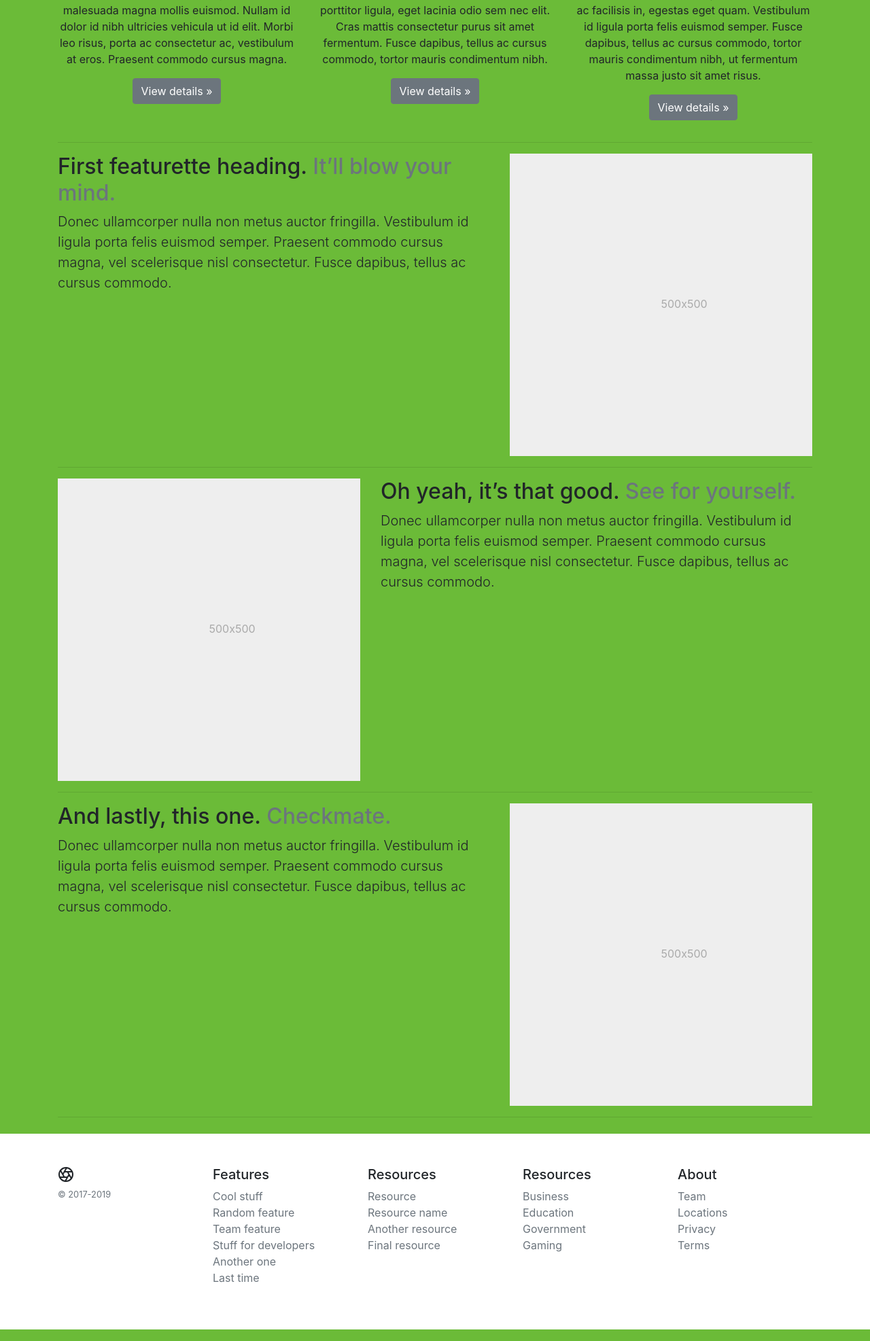
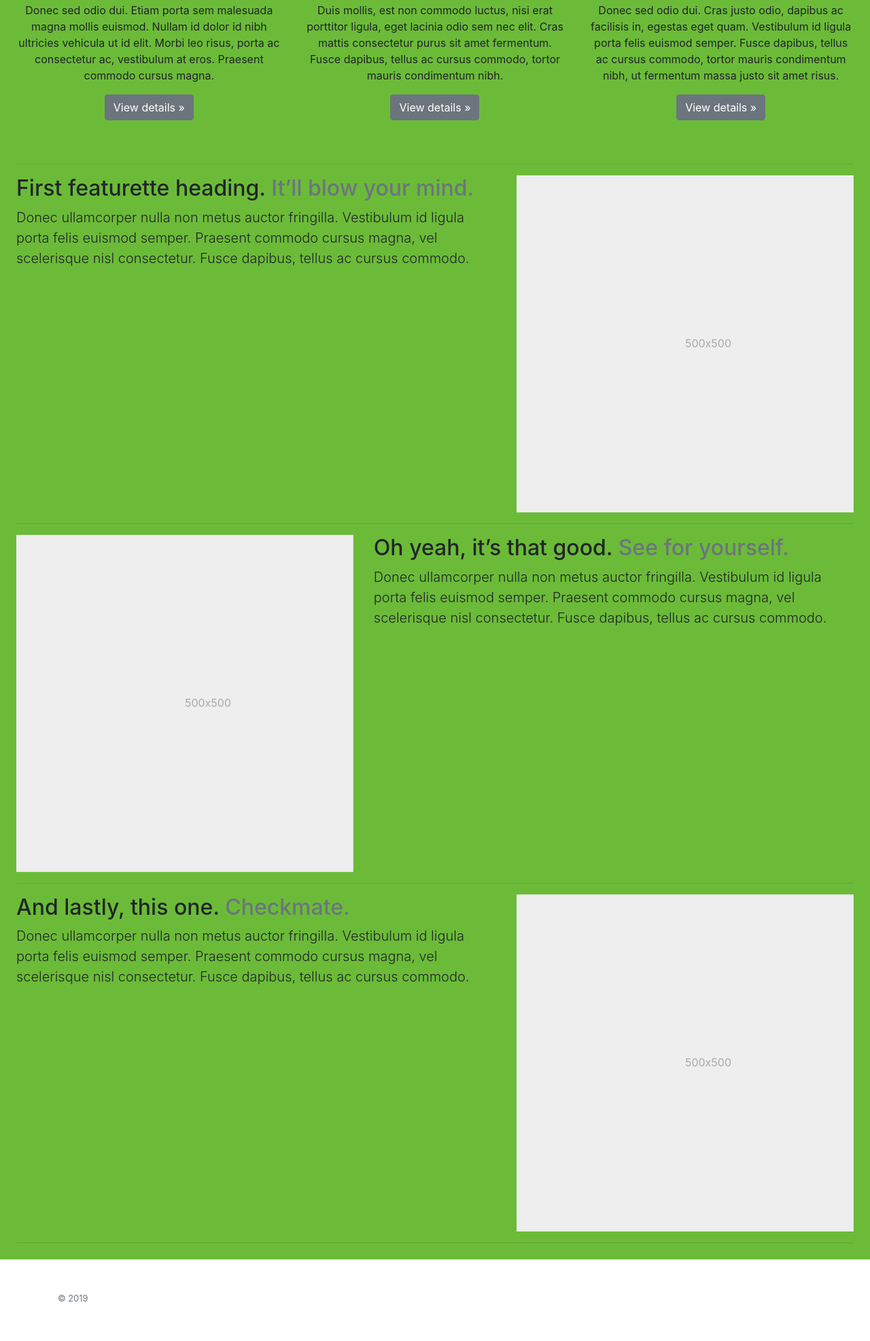
Before and after one commit to AdeoroM/Recytechco, a plain HTML site: page information.html in a window 1280 px wide. Shown: the part 347-2320 px from the top of the page at 68% size. Drawn offline with nearby package versions, Linux system fonts and the light colour scheme.

Commit message:
Second Commit

```diff
--- a/idea.html
+++ b/idea.html
@@ -0,0 +1,133 @@
+<html lang="en">
+  <head>
+    <meta charset="UTF-8" />
+    <meta name="viewport" content="width=device-width, initial-scale=1.0" />
+    <meta http-equiv="X-UA-Compatible" content="ie=edge" />
+    <link rel="stylesheet" href="/assets/css/style.css" />
+    <script
+      src="https://code.jquery.com/jquery-3.3.1.slim.min.js"
+      integrity="sha384-q8i/X+965DzO0rT7abK41JStQIAqVgRVzpbzo5smXKp4YfRvH+8abtTE1Pi6jizo"
+      crossorigin="anonymous"
+    ></script>
+    <script
+      src="https://cdnjs.cloudflare.com/ajax/libs/popper.js/1.14.7/umd/popper.min.js"
+      integrity="sha384-UO2eT0CpHqdSJQ6hJty5KVphtPhzWj9WO1clHTMGa3JDZwrnQq4sF86dIHNDz0W1"
+      crossorigin="anonymous"
+    ></script>
+    <script
+      src="https://stackpath.bootstrapcdn.com/bootstrap/4.3.1/js/bootstrap.min.js"
+      integrity="sha384-JjSmVgyd0p3pXB1rRibZUAYoIIy6OrQ6VrjIEaFf/nJGzIxFDsf4x0xIM+B07jRM"
+      crossorigin="anonymous"
+    ></script>
+    <link
+      rel="stylesheet"
+      href="https://stackpath.bootstrapcdn.com/bootstrap/4.3.1/css/bootstrap.min.css"
+      integrity="sha384-ggOyR0iXCbMQv3Xipma34MD+dH/1fQ784/j6cY/iJTQUOhcWr7x9JvoRxT2MZw1T"
+      crossorigin="anonymous"
+    />
+
+    <title>RECYTECHCO</title>
+    <link rel="shortcut icon" href="/assets/image/recytechco-icon.ico" />
+  </head>
+  <body style="background-color:  #6BBB38">
+    <header class="site-header sticky-top ">
+      <nav
+        class="d-flex justify-content-center navbar navbar-expand-sm navbar-light text-center  "
+        style="background-color: white"
+        id="nav-bar"
+      >
+        <div class="container justify-content-center" id="container">
+          <a class="navbar-brand " href="/index.html">
+            <img
+              src="/assets/image/recytechco.jpg"
+              width="170px"
+              height="90px"
+            />
+          </a>
+          <button
+            class="navbar-toggler"
+            type="button"
+            data-toggle="collapse"
+            data-target="#navbarSupportedContent"
+            aria-controls="navbarSupportedContent"
+            aria-expanded="false"
+            aria-label="Toggle navigation"
+          >
+            <span class="navbar-toggler-icon"></span>
+          </button>
+          <div
+            class="collapse navbar-collapse d-flex flex-grow-1 justify-content-center"
+            id="navbarSupportedContent"
+          >
+            <ul class="navbar-nav ">
+              <li class="nav-item active">
+                <a class="nav-link h4 text-success" href="index.html"
+                  >Inicio <span class="sr-only">(current)</span></a
+                >
+              </li>
+              <li class="nav-item ">
+                <a
+                  class="nav-link h4 text-success"
+                  href="/recolection-point.html"
+                  >Puntos de recolección</a
+                >
+              </li>
+              <li class="nav-item dropdown">
+                <a
+                  class="nav-link dropdown-toggle h4 text-success"
+                  href="#"
+                  id="navbarDropdown"
+                  role="button"
+                  data-toggle="dropdown"
+                  aria-haspopup="true"
+                  aria-expanded="false"
+                >
+                  ¿Quíenes somos?
+                </a>
+                <div class="dropdown-menu" aria-labelledby="navbarDropdown">
+                  <a
+                    class="dropdown-item h5 text-success"
+                    href="/information.html"
+                    >¿Cómo lo hacemos?</a
+                  >
+                  <a class="dropdown-item h5 text-success" href="#"
+                    >Nuestra idea</a
+                  >
+                  <div class="dropdown-divider"></div>
+                  <a class="dropdown-item h5 text-success" href="#"
+                    >Contactanos</a
+                  >
+                </div>
+              </li>
+            </ul>
+          </div>
+        </div>
+      </nav>
+    </header>
+    <div>
+      <nav
+        id="carouselExampleIndicators"
+        class="carousel slide"
+        data-ride="carousel"
+      >
+        <ol class="carousel-indicators">
+          <li
+            data-target="#carouselExampleIndicators"
+            data-slide-to="0"
+            class="active"
+          ></li>
+          <li data-target="#carouselExampleIndicators" data-slide-to="1"></li>
+          <li data-target="#carouselExampleIndicators" data-slide-to="2"></li>
+        </ol>
+
+    <footer class="py-5 bg-white">
+      <div class="container">
+        <div class="row">
+          <div class="col-12 col-md">
+            <small class="d-block mb-3 text-muted">© 2019</small>
+          </div>
+        </div>
+      </div>
+    </footer>
+  </body>
+</html>
--- a/information.html
+++ b/information.html
@@ -89,7 +89,7 @@
                   <a class="dropdown-item h5 text-success" href="#"
                     >¿Cómo lo hacemos?</a
                   >
-                  <a class="dropdown-item h5 text-success" href="#"
+                  <a class="dropdown-item h5 text-success" href="idea.html"
                     >Nuestra idea</a
                   >
                   <div class="dropdown-divider"></div>
@@ -104,137 +104,196 @@
       </nav>
     </header>
     <div class="m-4">
-        <div class="container">
-            <!-- Three columns of text below the carousel -->
-            <div class="row">
+      <div class="row my-5">
         <div class="col-lg-4 text-center">
-                <svg class="bd-placeholder-img rounded-circle" width="140" height="140" xmlns="http://www.w3.org/2000/svg" preserveAspectRatio="xMidYMid slice" focusable="false" role="img" aria-label="Placeholder: 140x140"><title>Placeholder</title><rect width="100%" height="100%" fill="#777"></rect><text x="50%" y="50%" fill="#777" dy=".3em">140x140</text></svg>
+          <svg
+            class="bd-placeholder-img rounded-circle"
+            width="140"
+            height="140"
+            xmlns="http://www.w3.org/2000/svg"
+            preserveAspectRatio="xMidYMid slice"
+            focusable="false"
+            role="img"
+            aria-label="Placeholder: 140x140"
+          >
+            <title>Placeholder</title>
+            <rect width="100%" height="100%" fill="#777"></rect>
+            <text x="50%" y="50%" fill="#777" dy=".3em">140x140</text>
+          </svg>
           <h2>Heading</h2>
-                <p>Donec sed odio dui. Etiam porta sem malesuada magna mollis euismod. Nullam id dolor id nibh ultricies vehicula ut id elit. Morbi leo risus, porta ac consectetur ac, vestibulum at eros. Praesent commodo cursus magna.</p>
-                <p><a class="btn btn-secondary" href="#" role="button">View details »</a></p>
-              </div><!-- /.col-lg-4 -->
+          <p>
+            Donec sed odio dui. Etiam porta sem malesuada magna mollis euismod.
+            Nullam id dolor id nibh ultricies vehicula ut id elit. Morbi leo
+            risus, porta ac consectetur ac, vestibulum at eros. Praesent commodo
+            cursus magna.
+          </p>
+          <p>
+            <a class="btn btn-secondary" href="#" role="button"
+              >View details »</a
+            >
+          </p>
+        </div>
         <div class="col-lg-4 text-center">
-                <svg class="bd-placeholder-img rounded-circle" width="140" height="140" xmlns="http://www.w3.org/2000/svg" preserveAspectRatio="xMidYMid slice" focusable="false" role="img" aria-label="Placeholder: 140x140"><title>Placeholder</title><rect width="100%" height="100%" fill="#777"></rect><text x="50%" y="50%" fill="#777" dy=".3em">140x140</text></svg>
+          <svg
+            class="bd-placeholder-img rounded-circle"
+            width="140"
+            height="140"
+            xmlns="http://www.w3.org/2000/svg"
+            preserveAspectRatio="xMidYMid slice"
+            focusable="false"
+            role="img"
+            aria-label="Placeholder: 140x140"
+          >
+            <title>Placeholder</title>
+            <rect width="100%" height="100%" fill="#777"></rect>
+            <text x="50%" y="50%" fill="#777" dy=".3em">140x140</text>
+          </svg>
           <h2>Heading</h2>
-                <p>Duis mollis, est non commodo luctus, nisi erat porttitor ligula, eget lacinia odio sem nec elit. Cras mattis consectetur purus sit amet fermentum. Fusce dapibus, tellus ac cursus commodo, tortor mauris condimentum nibh.</p>
-                <p><a class="btn btn-secondary" href="#" role="button">View details »</a></p>
-              </div><!-- /.col-lg-4 -->
+          <p>
+            Duis mollis, est non commodo luctus, nisi erat porttitor ligula,
+            eget lacinia odio sem nec elit. Cras mattis consectetur purus sit
+            amet fermentum. Fusce dapibus, tellus ac cursus commodo, tortor
+            mauris condimentum nibh.
+          </p>
+          <p>
+            <a class="btn btn-secondary" href="#" role="button"
+              >View details »</a
+            >
+          </p>
+        </div>
         <div class="col-lg-4 text-center">
-                <svg class="bd-placeholder-img rounded-circle" width="140" height="140" xmlns="http://www.w3.org/2000/svg" preserveAspectRatio="xMidYMid slice" focusable="false" role="img" aria-label="Placeholder: 140x140"><title>Placeholder</title><rect width="100%" height="100%" fill="#777"></rect><text x="50%" y="50%" fill="#777" dy=".3em">140x140</text></svg>
+          <svg
+            class="bd-placeholder-img rounded-circle"
+            width="140"
+            height="140"
+            xmlns="http://www.w3.org/2000/svg"
+            preserveAspectRatio="xMidYMid slice"
+            focusable="false"
+            role="img"
+            aria-label="Placeholder: 140x140"
+          >
+            <title>Placeholder</title>
+            <rect width="100%" height="100%" fill="#777"></rect>
+            <text x="50%" y="50%" fill="#777" dy=".3em">140x140</text>
+          </svg>
           <h2>Heading</h2>
-                <p>Donec sed odio dui. Cras justo odio, dapibus ac facilisis in, egestas eget quam. Vestibulum id ligula porta felis euismod semper. Fusce dapibus, tellus ac cursus commodo, tortor mauris condimentum nibh, ut fermentum massa justo sit amet risus.</p>
-                <p><a class="btn btn-secondary" href="#" role="button">View details »</a></p>
-              </div><!-- /.col-lg-4 -->
-            </div><!-- /.row -->
+          <p>
+            Donec sed odio dui. Cras justo odio, dapibus ac facilisis in,
+            egestas eget quam. Vestibulum id ligula porta felis euismod semper.
+            Fusce dapibus, tellus ac cursus commodo, tortor mauris condimentum
+            nibh, ut fermentum massa justo sit amet risus.
+          </p>
+          <p>
+            <a class="btn btn-secondary" href="#" role="button"
+              >View details »</a
+            >
+          </p>
+        </div>
+      </div>
+      <hr class="featurette-divider" />
+      <div class="row featurette">
+        <div class="col-md-7">
+          <h2 class="featurette-heading">
+            First featurette heading.
+            <span class="text-muted">It’ll blow your mind.</span>
+          </h2>
+          <p class="lead">
+            Donec ullamcorper nulla non metus auctor fringilla. Vestibulum id
+            ligula porta felis euismod semper. Praesent commodo cursus magna,
+            vel scelerisque nisl consectetur. Fusce dapibus, tellus ac cursus
+            commodo.
+          </p>
+        </div>
+        <div class="col-md-5">
+          <svg
+            class="bd-placeholder-img bd-placeholder-img-lg featurette-image img-fluid mx-auto"
+            width="500"
+            height="500"
+            xmlns="http://www.w3.org/2000/svg"
+            preserveAspectRatio="xMidYMid slice"
+            focusable="false"
+            role="img"
+            aria-label="Placeholder: 500x500"
+          >
+            <title>Placeholder</title>
+            <rect width="100%" height="100%" fill="#eee"></rect>
+            <text x="50%" y="50%" fill="#aaa" dy=".3em">500x500</text>
+          </svg>
+        </div>
+      </div>
 
+      <hr class="featurette-divider" />
 
-            <!-- START THE FEATURETTES -->
+      <div class="row featurette">
+        <div class="col-md-7 order-md-2">
+          <h2 class="featurette-heading">
+            Oh yeah, it’s that good.
+            <span class="text-muted">See for yourself.</span>
+          </h2>
+          <p class="lead">
+            Donec ullamcorper nulla non metus auctor fringilla. Vestibulum id
+            ligula porta felis euismod semper. Praesent commodo cursus magna,
+            vel scelerisque nisl consectetur. Fusce dapibus, tellus ac cursus
+            commodo.
+          </p>
+        </div>
+        <div class="col-md-5 order-md-1">
+          <svg
+            class="bd-placeholder-img bd-placeholder-img-lg featurette-image img-fluid mx-auto"
+            width="500"
+            height="500"
+            xmlns="http://www.w3.org/2000/svg"
+            preserveAspectRatio="xMidYMid slice"
+            focusable="false"
+            role="img"
+            aria-label="Placeholder: 500x500"
+          >
+            <title>Placeholder</title>
+            <rect width="100%" height="100%" fill="#eee"></rect>
+            <text x="50%" y="50%" fill="#aaa" dy=".3em">500x500</text>
+          </svg>
+        </div>
+      </div>
 
-            <hr class="featurette-divider">
+      <hr class="featurette-divider" />
 
       <div class="row featurette">
         <div class="col-md-7">
-                <h2 class="featurette-heading">First featurette heading. <span class="text-muted">It’ll blow your mind.</span></h2>
-                <p class="lead">Donec ullamcorper nulla non metus auctor fringilla. Vestibulum id ligula porta felis euismod semper. Praesent commodo cursus magna, vel scelerisque nisl consectetur. Fusce dapibus, tellus ac cursus commodo.</p>
+          <h2 class="featurette-heading">
+            And lastly, this one. <span class="text-muted">Checkmate.</span>
+          </h2>
+          <p class="lead">
+            Donec ullamcorper nulla non metus auctor fringilla. Vestibulum id
+            ligula porta felis euismod semper. Praesent commodo cursus magna,
+            vel scelerisque nisl consectetur. Fusce dapibus, tellus ac cursus
+            commodo.
+          </p>
         </div>
         <div class="col-md-5">
-                <svg class="bd-placeholder-img bd-placeholder-img-lg featurette-image img-fluid mx-auto" width="500" height="500" xmlns="http://www.w3.org/2000/svg" preserveAspectRatio="xMidYMid slice" focusable="false" role="img" aria-label="Placeholder: 500x500"><title>Placeholder</title><rect width="100%" height="100%" fill="#eee"></rect><text x="50%" y="50%" fill="#aaa" dy=".3em">500x500</text></svg>
+          <svg
+            class="bd-placeholder-img bd-placeholder-img-lg featurette-image img-fluid mx-auto"
+            width="500"
+            height="500"
+            xmlns="http://www.w3.org/2000/svg"
+            preserveAspectRatio="xMidYMid slice"
+            focusable="false"
+            role="img"
+            aria-label="Placeholder: 500x500"
+          >
+            <title>Placeholder</title>
+            <rect width="100%" height="100%" fill="#eee"></rect>
+            <text x="50%" y="50%" fill="#aaa" dy=".3em">500x500</text>
+          </svg>
         </div>
       </div>
 
-            <hr class="featurette-divider">
-
-            <div class="row featurette">
-              <div class="col-md-7 order-md-2">
-                <h2 class="featurette-heading">Oh yeah, it’s that good. <span class="text-muted">See for yourself.</span></h2>
-                <p class="lead">Donec ullamcorper nulla non metus auctor fringilla. Vestibulum id ligula porta felis euismod semper. Praesent commodo cursus magna, vel scelerisque nisl consectetur. Fusce dapibus, tellus ac cursus commodo.</p>
-              </div>
-              <div class="col-md-5 order-md-1">
-                <svg class="bd-placeholder-img bd-placeholder-img-lg featurette-image img-fluid mx-auto" width="500" height="500" xmlns="http://www.w3.org/2000/svg" preserveAspectRatio="xMidYMid slice" focusable="false" role="img" aria-label="Placeholder: 500x500"><title>Placeholder</title><rect width="100%" height="100%" fill="#eee"></rect><text x="50%" y="50%" fill="#aaa" dy=".3em">500x500</text></svg>
-              </div>
-            </div>
-
-            <hr class="featurette-divider">
-
-            <div class="row featurette">
-              <div class="col-md-7">
-                <h2 class="featurette-heading">And lastly, this one. <span class="text-muted">Checkmate.</span></h2>
-                <p class="lead">Donec ullamcorper nulla non metus auctor fringilla. Vestibulum id ligula porta felis euismod semper. Praesent commodo cursus magna, vel scelerisque nisl consectetur. Fusce dapibus, tellus ac cursus commodo.</p>
-              </div>
-              <div class="col-md-5">
-                <svg class="bd-placeholder-img bd-placeholder-img-lg featurette-image img-fluid mx-auto" width="500" height="500" xmlns="http://www.w3.org/2000/svg" preserveAspectRatio="xMidYMid slice" focusable="false" role="img" aria-label="Placeholder: 500x500"><title>Placeholder</title><rect width="100%" height="100%" fill="#eee"></rect><text x="50%" y="50%" fill="#aaa" dy=".3em">500x500</text></svg>
-              </div>
-            </div>
-
-            <hr class="featurette-divider">
-
-            <!-- /END THE FEATURETTES -->
-
-          </div>
+      <hr class="featurette-divider" />
     </div>
     <footer class="py-5 bg-white">
       <div class="container">
         <div class="row">
           <div class="col-12 col-md">
-            <svg
-              xmlns="http://www.w3.org/2000/svg"
-              width="24"
-              height="24"
-              fill="none"
-              stroke="currentColor"
-              stroke-linecap="round"
-              stroke-linejoin="round"
-              stroke-width="2"
-              class="d-block mb-2"
-              role="img"
-              viewBox="0 0 24 24"
-              focusable="false"
-            >
-              <title>Product</title>
-              <circle cx="12" cy="12" r="10"></circle>
-              <path
-                d="M14.31 8l5.74 9.94M9.69 8h11.48M7.38 12l5.74-9.94M9.69 16L3.95 6.06M14.31 16H2.83m13.79-4l-5.74 9.94"
-              ></path>
-            </svg>
-            <small class="d-block mb-3 text-muted">© 2017-2019</small>
-          </div>
-          <div class="col-6 col-md">
-            <h5>Features</h5>
-            <ul class="list-unstyled text-small">
-              <li><a class="text-muted" href="#">Cool stuff</a></li>
-              <li><a class="text-muted" href="#">Random feature</a></li>
-              <li><a class="text-muted" href="#">Team feature</a></li>
-              <li><a class="text-muted" href="#">Stuff for developers</a></li>
-              <li><a class="text-muted" href="#">Another one</a></li>
-              <li><a class="text-muted" href="#">Last time</a></li>
-            </ul>
-          </div>
-          <div class="col-6 col-md">
-            <h5>Resources</h5>
-            <ul class="list-unstyled text-small">
-              <li><a class="text-muted" href="#">Resource</a></li>
-              <li><a class="text-muted" href="#">Resource name</a></li>
-              <li><a class="text-muted" href="#">Another resource</a></li>
-              <li><a class="text-muted" href="#">Final resource</a></li>
-            </ul>
-          </div>
-          <div class="col-6 col-md">
-            <h5>Resources</h5>
-            <ul class="list-unstyled text-small">
-              <li><a class="text-muted" href="#">Business</a></li>
-              <li><a class="text-muted" href="#">Education</a></li>
-              <li><a class="text-muted" href="#">Government</a></li>
-              <li><a class="text-muted" href="#">Gaming</a></li>
-            </ul>
-          </div>
-          <div class="col-6 col-md">
-            <h5>About</h5>
-            <ul class="list-unstyled text-small">
-              <li><a class="text-muted" href="#">Team</a></li>
-              <li><a class="text-muted" href="#">Locations</a></li>
-              <li><a class="text-muted" href="#">Privacy</a></li>
-              <li><a class="text-muted" href="#">Terms</a></li>
-            </ul>
+            <small class="d-block mb-3 text-muted">© 2019</small>
           </div>
         </div>
       </div>
```
Also changed, not shown: index.html (+2 -60 lines), recolection-point.html (+9 -5 lines). Lines whose indentation alone changed are shown as unchanged.
